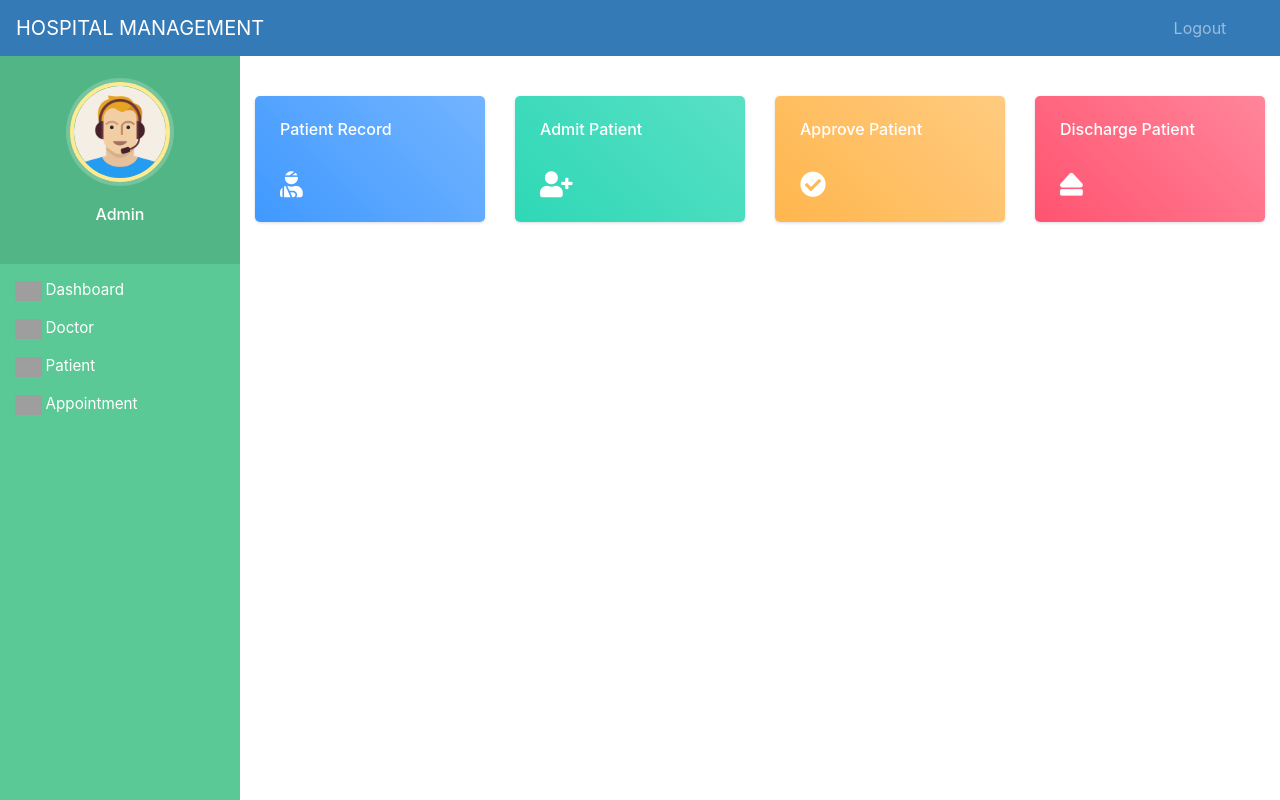
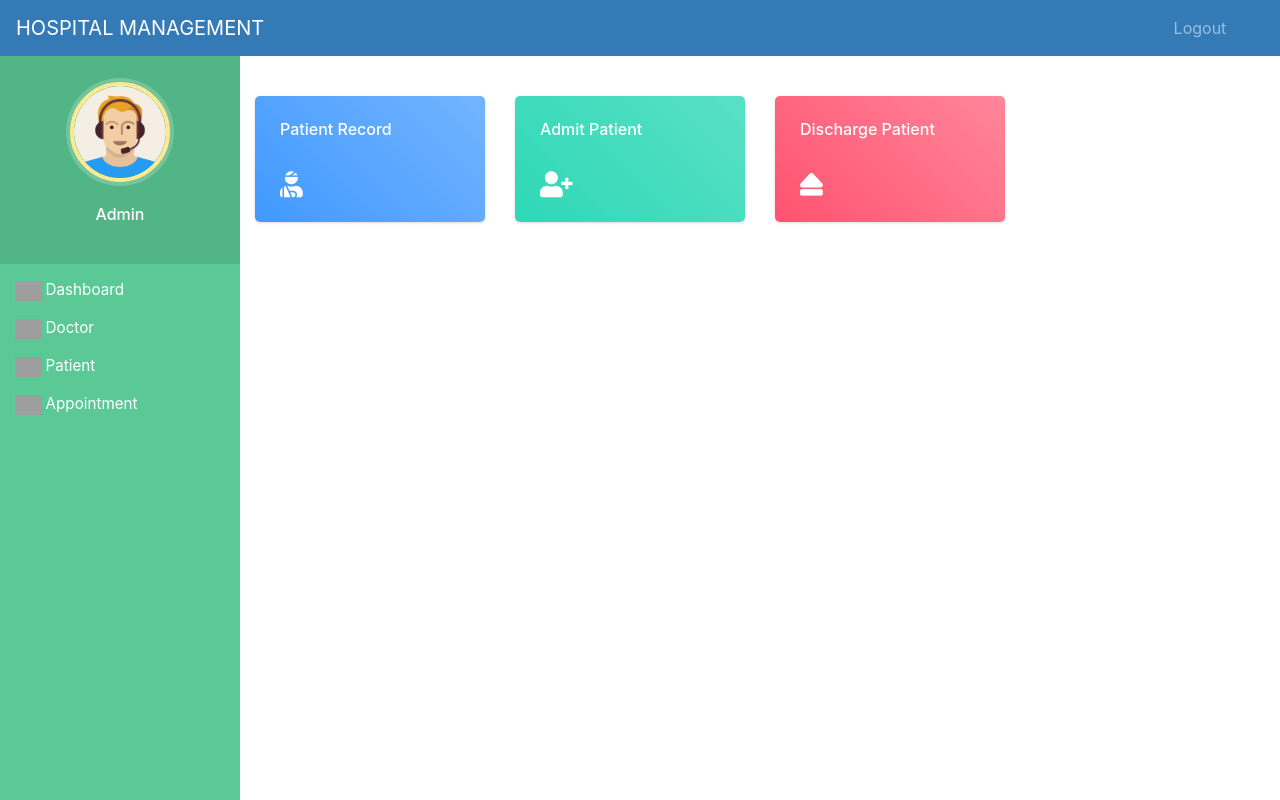
Before and after one commit to Shivanirao2000/Hospital-Management-System, a Django app: template templates/hospital/admin_patient.html in a window 1280 px wide. Run offline with Django 3.2, Linux system fonts and the light colour scheme; the template is opened without the code that fills it, so the values that code supplies are empty; some libraries are stand-ins or nearby versions; grey boxes are pictures that could not be loaded.

Commit message:
new change

```diff
--- a/templates/hospital/admin_patient.html
+++ b/templates/hospital/admin_patient.html
@@ -103,17 +103,7 @@
       </div>
     </div>
 
-    <div class="col-md-4 col-xl-3">
-      <div class="card bg-c-yellow order-card">
-        <div class="card-block">
-          <a href="/admin-approve-patient">
-            <h6 class="m-b-20">Approve Patient</h6>
-          </a>
-          <br>
-          <h2 class="text-right"><i class="fas fa-check-circle f-left"></i></h2>
-        </div>
-      </div>
-    </div>
+
 
     <div class="col-md-4 col-xl-3">
       <div class="card bg-c-pink order-card">
```
Also changed, not shown: templates/hospital/admin_appointment.html (+1 -11 lines).
